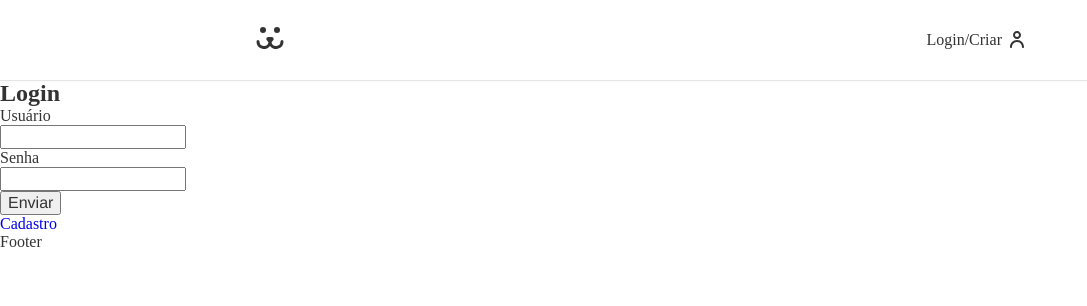
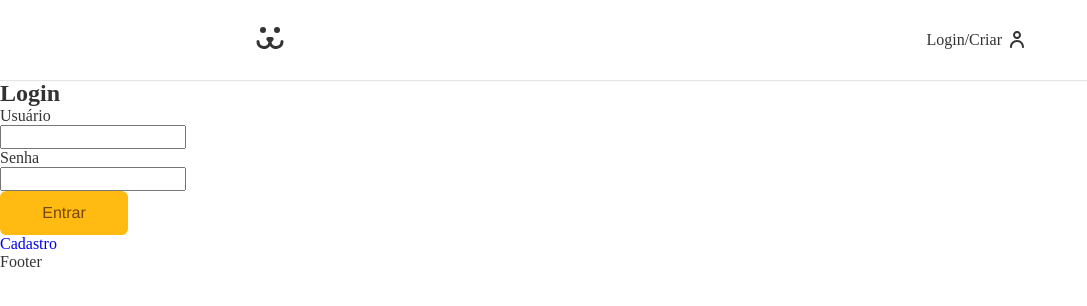
Before and after one commit to Celsogabrielf16/dogs, a React (Create React App) app: page /login in a window 1280 px wide. Shown: the top 306 px of the page, without its empty margins (0-1087 px from the left). Built offline with nearby package versions, Linux system fonts and the light colour scheme.

Commit message:
criação do componente Button

```diff
--- a/src/components/Form/Button.css
+++ b/src/components/Form/Button.css
@@ -0,0 +1,23 @@
+.Button {
+  font-size: 1rem;
+  font-family: var(--type-first);
+  cursor: pointer;
+  border: none;
+  border-radius: .4rem;
+  background-color: #fb1;
+  color: #764701;
+  min-width: 8rem;
+  padding: .8rem 1.2rem;
+  box-sizing: border-box;
+  transition: .2s;
+}
+
+.Button:hover, .Button:focus {
+  outline: none;
+  box-shadow: 0 0 0 2px #fea, 0 0 0 3px #fb1;
+}
+
+.Button:disabled {
+  opacity: 0.6;
+  cursor: wait;
+}
--- a/src/components/Form/Button.js
+++ b/src/components/Form/Button.js
@@ -1,9 +1,9 @@
 import React from 'react'
 import './Button.css'
 
-const Button = () => {
+const Button = ({children, ...props}) => {
   return (
-    <div>Button</div>
+    <button className='Button' {...props}>{children}</button>
   )
 }
 
--- a/src/components/login/LoginForm.js
+++ b/src/components/login/LoginForm.js
@@ -1,5 +1,6 @@
 import React from "react";
 import { Link } from "react-router-dom";
+import Button from "../Form/Button";
 import Input from "../Form/Input";
 
 const LoginForm = () => {
@@ -14,7 +15,9 @@ const LoginForm = () => {
         "Content-Type": "application/json",
       },
       body: JSON.stringify({ username, password }),
-    }).then(res => res.json()).then(json => console.log(json))
+    })
+      .then((res) => res.json())
+      .then((json) => console.log(json));
   }
 
   return (
@@ -23,7 +26,7 @@ const LoginForm = () => {
       <form action="" onSubmit={handleSubmit}>
         <Input label="Usuário" type="text" name="username" />
         <Input label="Senha" type="password" name="password" />
-        <button>Enviar</button>
+        <Button> Entrar </Button>
       </form>
       <Link to="/login/criar">Cadastro</Link>
     </section>
```
